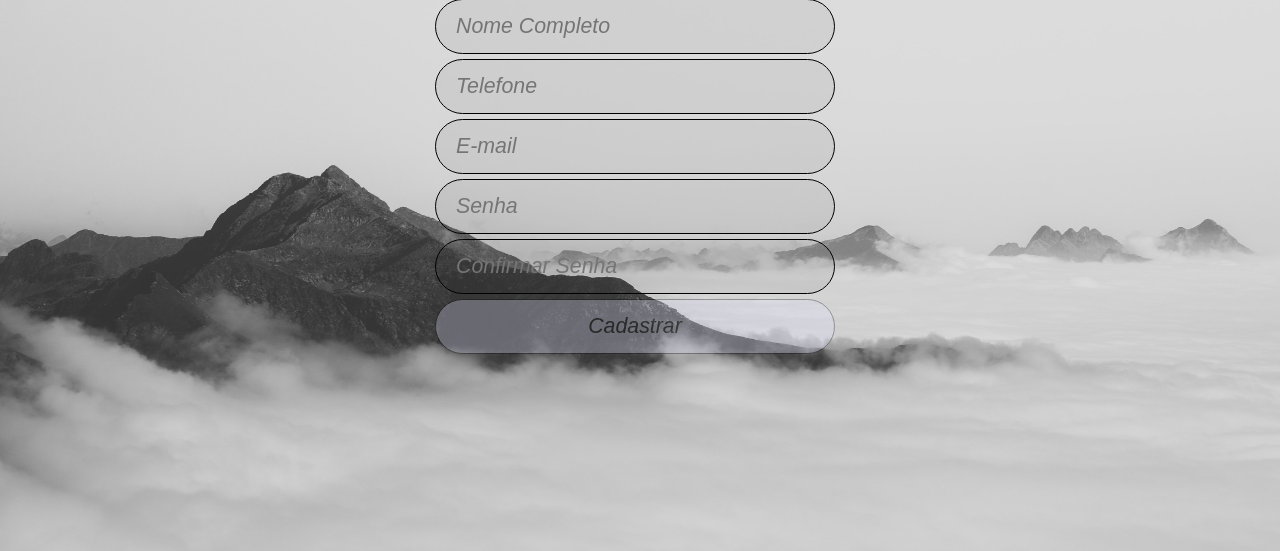
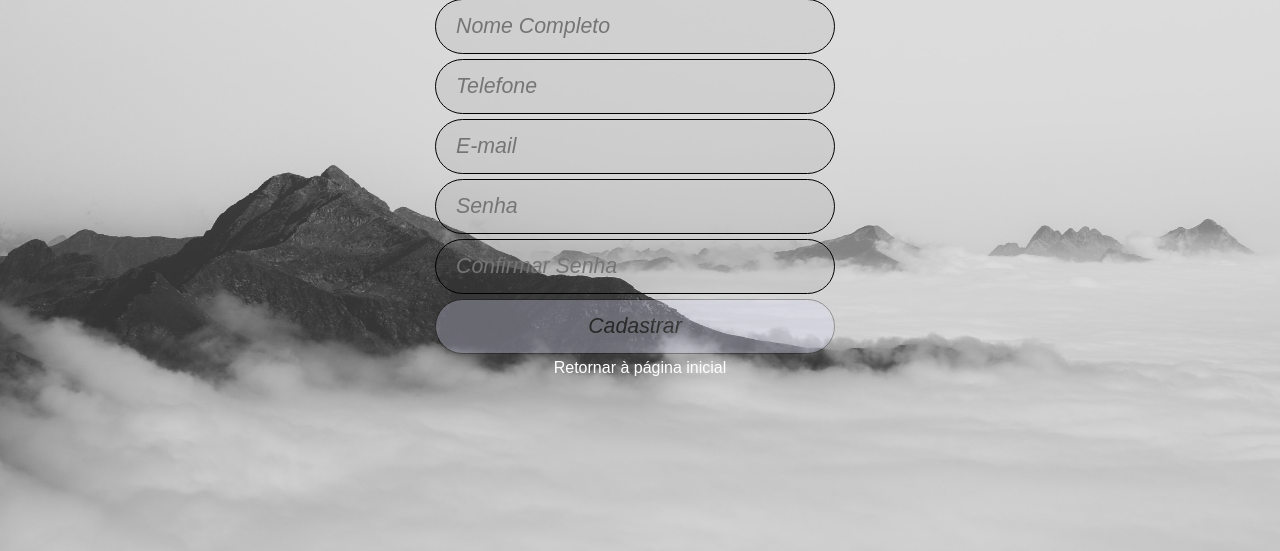
Before and after one commit to vedovatto30/Crud_PHP_Mysql, a PHP site: page /cadastrar.php in a window 1280 px wide. Shown: the part 113-664 px from the top of the page. Run offline with PHP 8.4, Linux system fonts and the light colour scheme.

Commit message:
Update cadastrar.php

```diff
--- a/cadastrar.php
+++ b/cadastrar.php
@@ -19,6 +19,7 @@ require_once 'CLASSES/usuarios.php';
 <input type="password" name="senha" placeholder="Senha" maxlength="15">
 <input type="password" name="confSenha" placeholder="Confirmar Senha" maxlength="15">
 <input type="submit" value="Cadastrar">
+<a href="index.php">Retornar à página inicial</a>
 </form>
 </div>
 <?php
```
